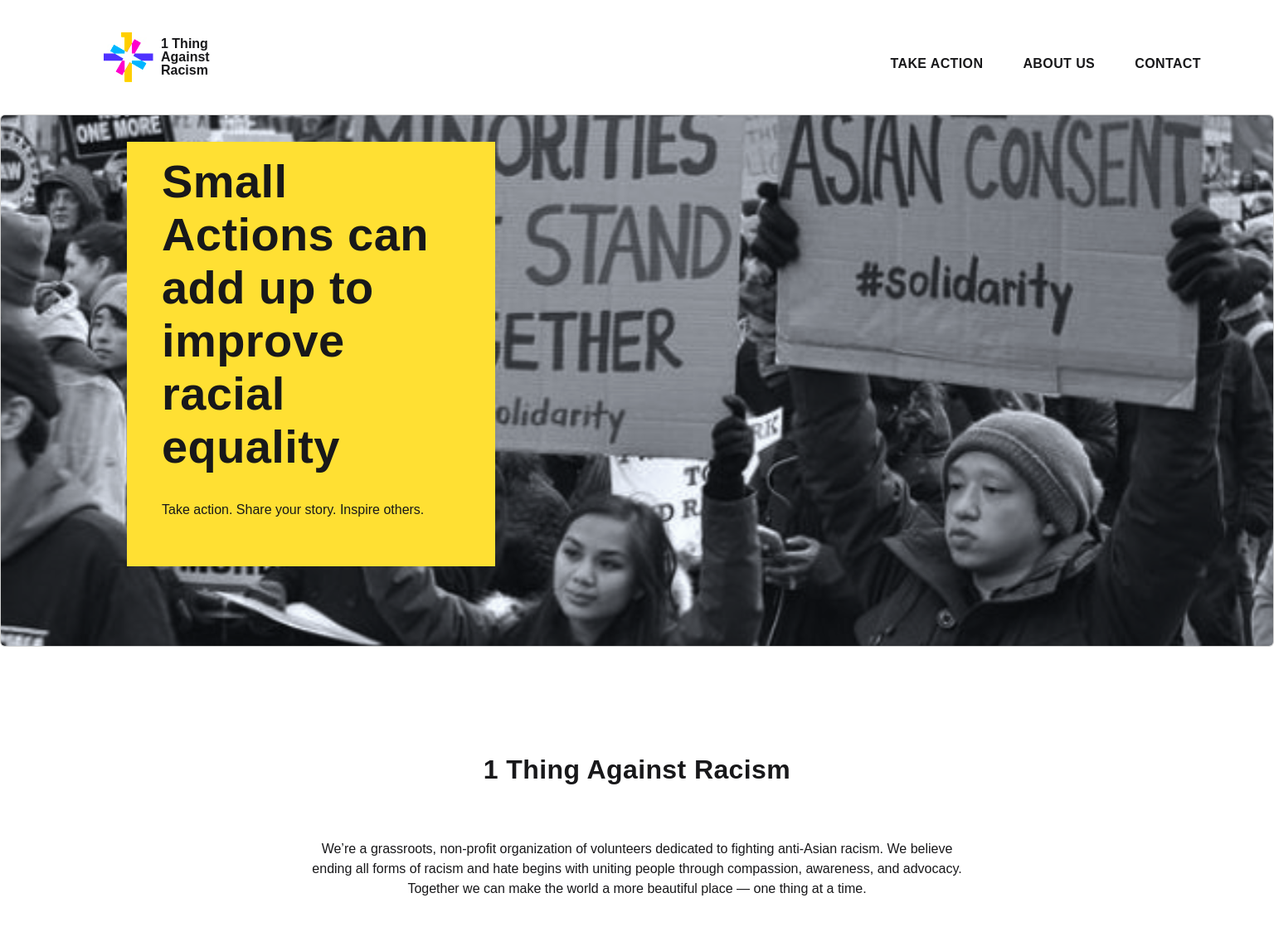
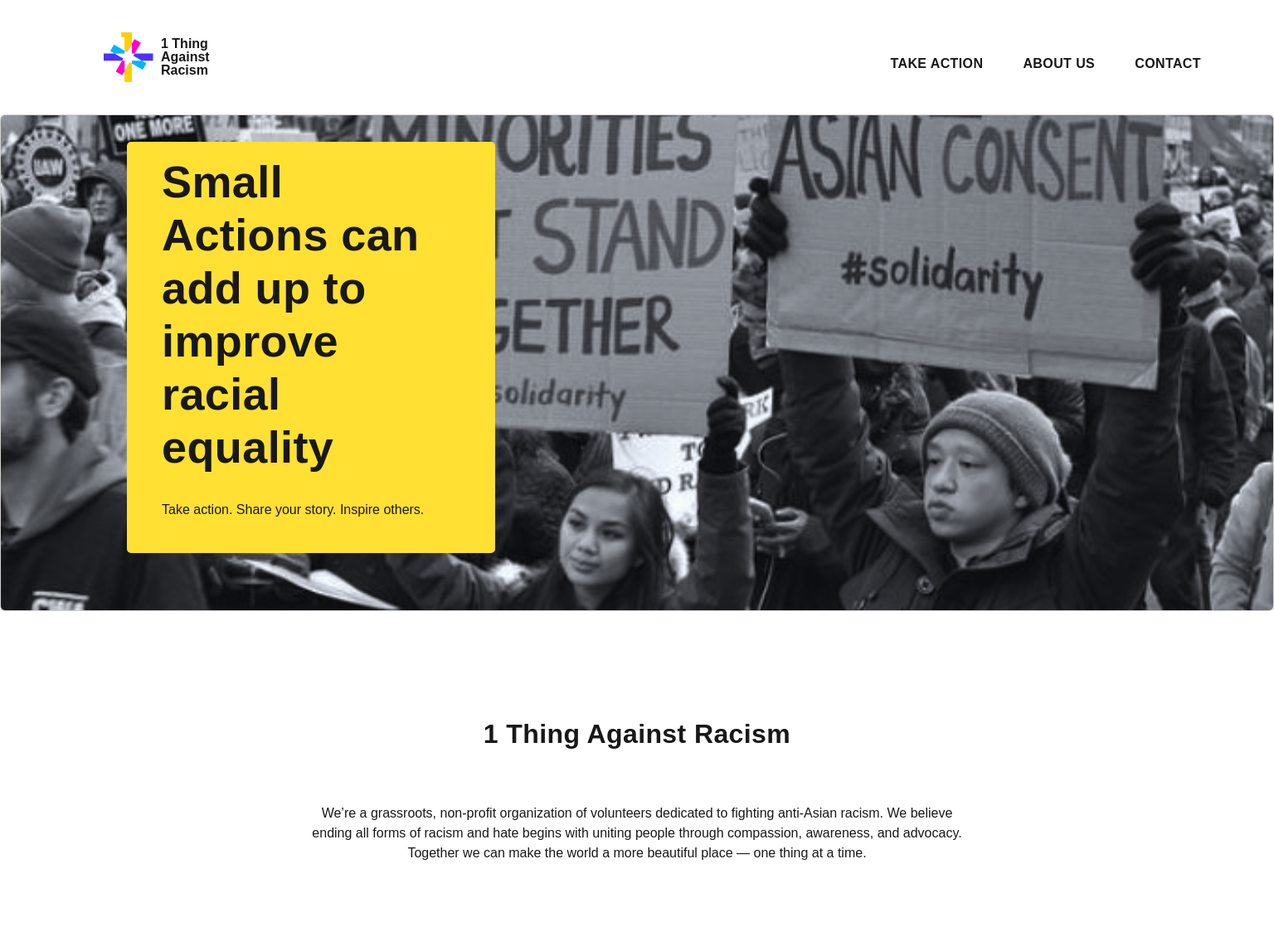
Before and after one commit to 1thing-org/1thing.org, a React (Create React App) app: page / in a window 1536 px wide. Shown: the top 1118 px of the page at 83% size. Built offline with nearby package versions, Linux system fonts and the light colour scheme; no server answers.

Commit message:
New updates:
HeroSection match design now (font, yellow box position, and image height)
Font for the buttons matched design
When screen is small, compoemts align now.

```diff
--- a/src/components/footer/Footer.css
+++ b/src/components/footer/Footer.css
@@ -2,10 +2,7 @@ footer {
     background: #0C0928;
     padding-top: 7rem;
     padding-bottom: 4rem;
-    /* position:absolute;
-    left:0;
-    bottom:0;
-    right:0; */
+    width: 1440px;
 }
 
 .footer-container {
@@ -140,3 +137,9 @@ footer {
     justify-content: space-between;
     align-items: center;
 }
+
+@media  screen and (min-width: 1441px) {
+    footer {
+        width: 100%;
+    }
+}
--- a/src/components/hero/HeroSection.css
+++ b/src/components/hero/HeroSection.css
@@ -1,14 +1,13 @@
 
 #hero-image {
-    width: 100%;
-    height: 80vh;
-    }
+    width: 1440px;
+}
+
 #hero-text-container {
-    height: 80%;
     width: 444px;
+    height: 496px;
     left: 152px;
     top: 32px;
-    border-radius: 0px;
     background: #FFE033;
 }
 
@@ -20,7 +19,7 @@
     font-family: sans-serif;
     font-style: normal;
     font-weight: 800;
-    font-size: 56px;
+    font-size: 54px;
     line-height: 64px;
     letter-spacing: 0.4px;
     color: #18181A;
@@ -37,3 +36,18 @@
     line-height: 24px;
     color: #18181A;
     }
+
+    @media screen and (min-width: 1441px){
+        #hero-image {
+            width: auto;
+        }
+        #hero-text-container {
+            position: absolute;
+            width: 444px;
+            height: 496px;
+            left: 152px;
+            top: 32px;
+            background: #FFE033;
+        }
+
+    }
--- a/src/components/home/ActionSection/ActionSection.css
+++ b/src/components/home/ActionSection/ActionSection.css
@@ -3,6 +3,7 @@
     background: #FFD800;
     display: flex;
     flex-direction: row;
+    width: 1440px;
 }
 
 .action-left-side {
@@ -80,8 +81,9 @@
     width: 20%;
 }
 
-@media  screen and (min-width: 1440px) {
+@media  screen and (min-width: 1441px) {
     #action-section {
+        width: 100%;
         display: flex;
         height: 782px;
         margin-left: 0%;
--- a/src/components/home/StorySection/StorySection-2.css
+++ b/src/components/home/StorySection/StorySection-2.css
@@ -1,10 +1,9 @@
 #story-section {
-    width: 100%;
     display: flex;
     flex-direction: column;
     justify-content: space-between;
     align-items: center;
-    width: 100%;
+    width: 1440px;
     height: 67.78vw;
     padding: 9% 8.5%;
     background: #F4F4F4;
@@ -82,8 +81,9 @@
     }
 }
 
-@media screen and (min-width: 1440px) {
+@media screen and (min-width: 1441px) {
     #story-section {
+        width: 100%;
         padding: 8rem 7.5rem;
         height: 976px;
     }
--- a/src/components/navbar/NavBar.css
+++ b/src/components/navbar/NavBar.css
@@ -2,7 +2,7 @@
     font-size: 20px;
     padding: 2rem 4rem;
     justify-content: space-between;
-    width: 100%;
+    width: 1440px;
 }
 
 .link {
@@ -45,10 +45,19 @@
         width: auto;
         font-family: sans-serif;
         font-size: 16px;
-        font-weight: 800;
+        font-weight: 700;
         line-height: 22px;
         letter-spacing: 0.4000000059604645px;
         text-align: left;
         text-transform: uppercase;
         color: #18181A;
     }
+
+    @media screen and (min-width: 1441px){
+        .nav {
+            font-size: 20px;
+            padding: 2rem 4rem;
+            justify-content: space-between;
+            width: 100%;
+        }
+    }
--- a/src/components/whoWeAre/WhoWeAre.css
+++ b/src/components/whoWeAre/WhoWeAre.css
@@ -1,6 +1,6 @@
 
 #who-container{
-    width: 100%;
+    width: 1440px;
     display: flex;
     flex-direction: column;
     justify-content: center;
@@ -35,8 +35,8 @@
     color: #18181A;
 }
 
-@media screen and (min-width: 1024px){
-    .who-title{
-        width: 500px;
-    }
+@media screen and (min-width: 1441px){
+    #who-container{
+        width: 100%;
 }
+}
```
